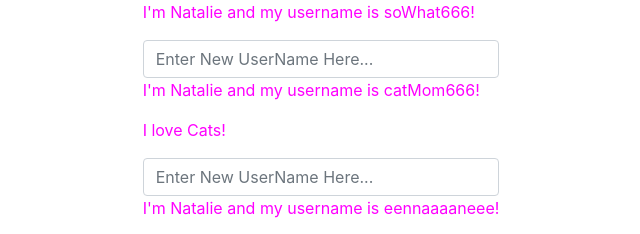
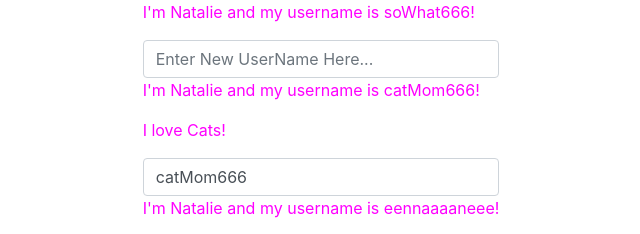
Before and after one commit to natalie-todd/state-and-props, a React (Create React App) app: page / in a window 1280 px wide. Shown: the top 234 px of the page, without its empty margins (319-959 px from the left). Built offline with nearby package versions, Linux system fonts and the light colour scheme.

Commit message:
added value to be in the input before being changed. double binding

```diff
--- a/src/App.js
+++ b/src/App.js
@@ -43,7 +43,8 @@ class App extends Component {
           <Out un={this.state.persons[1].un}
           click={this.unChangedHandler.bind(this, 'RachelSarah!')}>I love Cats!</Out>
           <In
-          changed={this.eventHandlerMR}/>
+          changed={this.eventHandlerMR}
+          currentName={this.state.persons[1].un} />
           <Out un={this.state.persons[2].un} />
           <In />
         </main>
--- a/src/In/In.js
+++ b/src/In/In.js
@@ -5,7 +5,7 @@ import './In.css';
 const In = (props) => {
     return (
         <div className='In'>
-            <Input placeholder='Enter New UserName Here...' type='text' onChange={props.changed} value={props.un}/>
+            <Input placeholder='Enter New UserName Here...' type='text' onChange={props.changed} value={props.currentName}/>
         </div>
     )
 };
```
